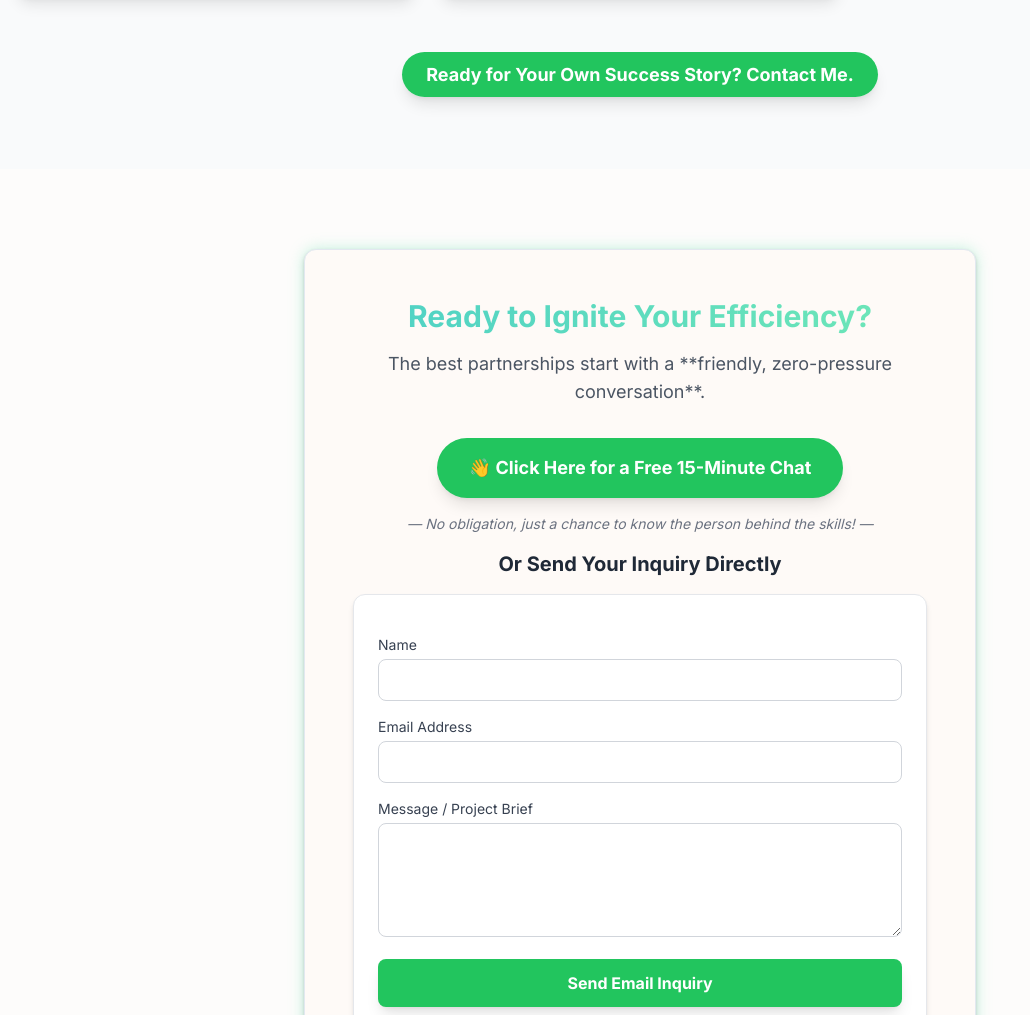
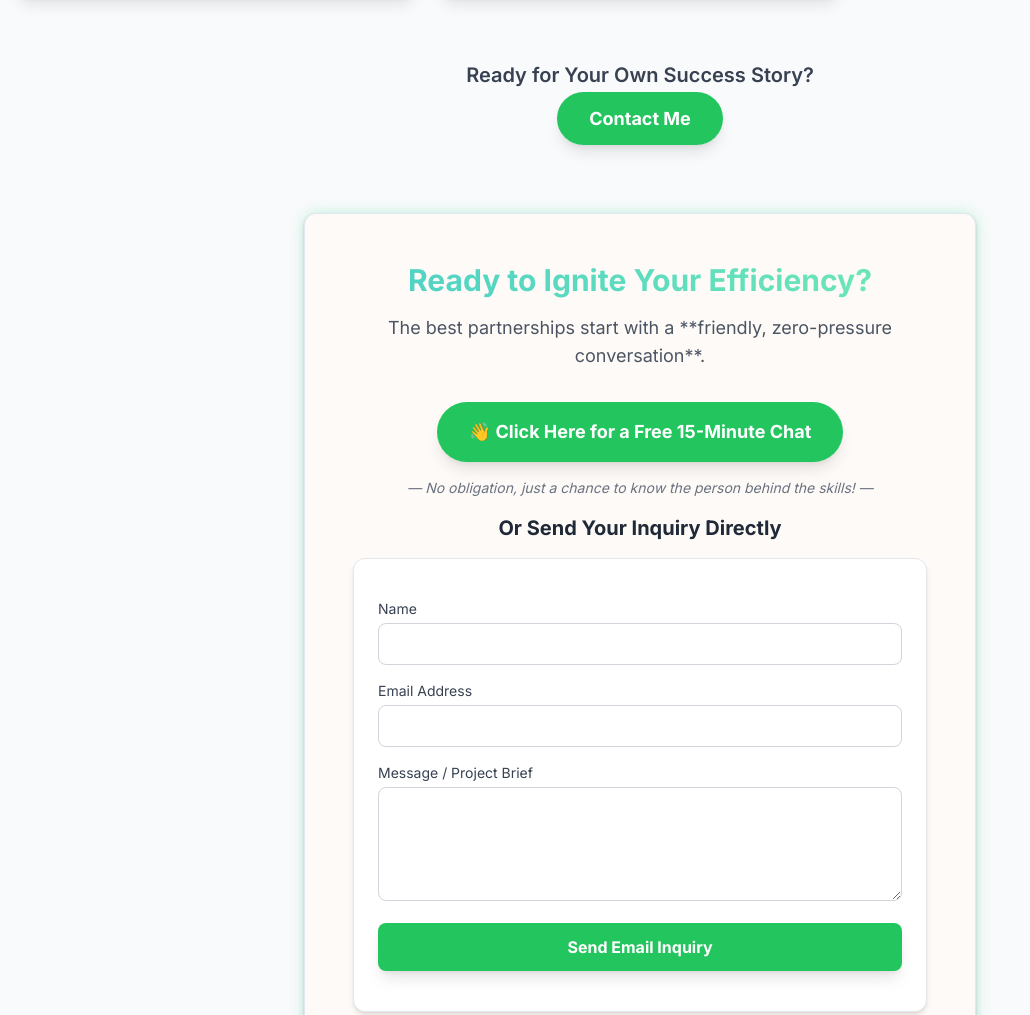
Before and after one commit to gelarsampurna12/ias-portofolio, a website: page index.html in a window 1280 px wide. Shown: the part 3611-4626 px from the top of the page, without its empty margins (0-1030 px from the left). Drawn offline with nearby package versions, Linux system fonts and the light colour scheme.

Commit message:
Updatesss index.html
ccswdsdsd

```diff
--- a/index.html
+++ b/index.html
@@ -398,11 +398,15 @@
                 </div>
             </div>
             <div class="text-center mt-12">
-                <a href="#contact" class="px-6 py-3 bg-green-500 hover:bg-green-600 text-white font-bold rounded-full transition-transform transform hover:scale-105 shadow-lg text-lg">
-                    Ready for Your Own Success Story? Contact Me.
+                <p class="text-xl text-gray-700 font-semibold mb-4">
+                    Ready for Your Own Success Story?
+                </p>
+
+                <a href="#contact" class="px-8 py-4 bg-green-500 hover:bg-green-600 text-white font-bold rounded-full transition-transform transform hover:scale-105 shadow-lg text-lg">
+                    Contact Me
                 </a>
             </div>
-        </div>
+        </div
     </section>
 
     <section id="contact" class="py-20 px-4 text-center">
```
